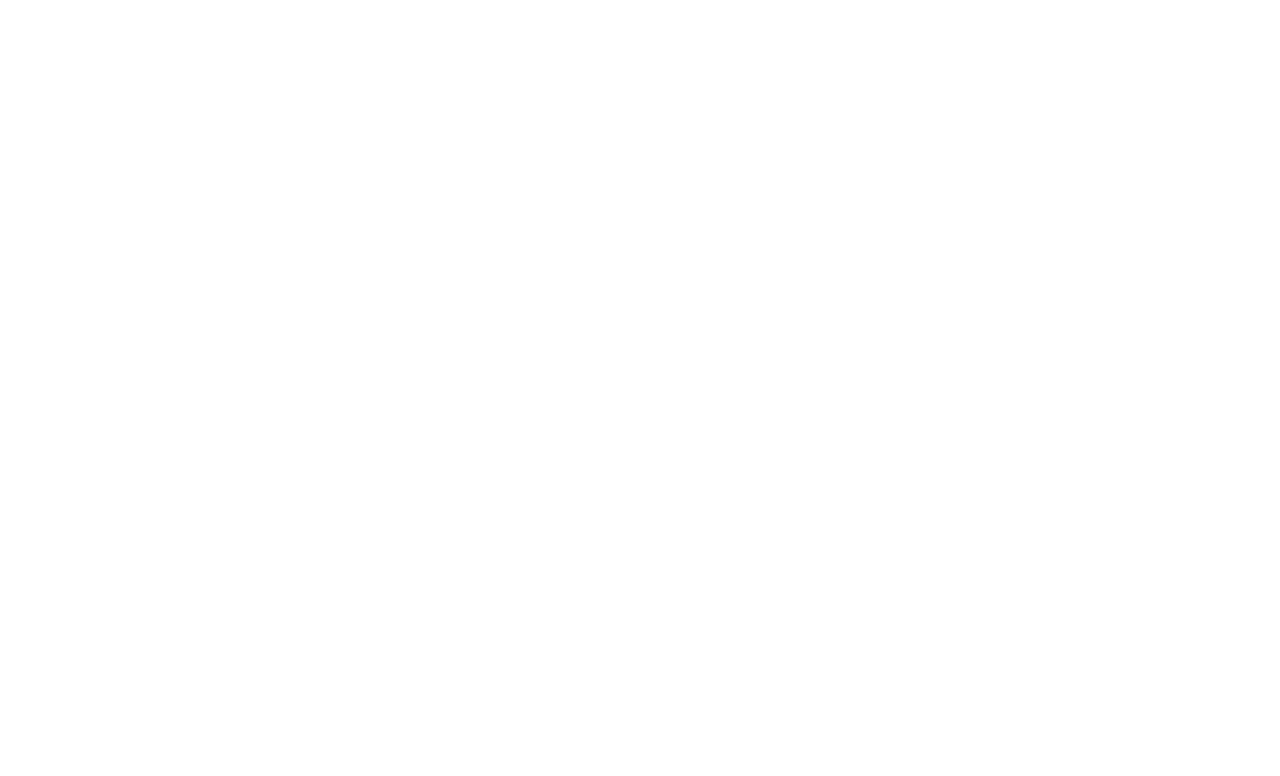
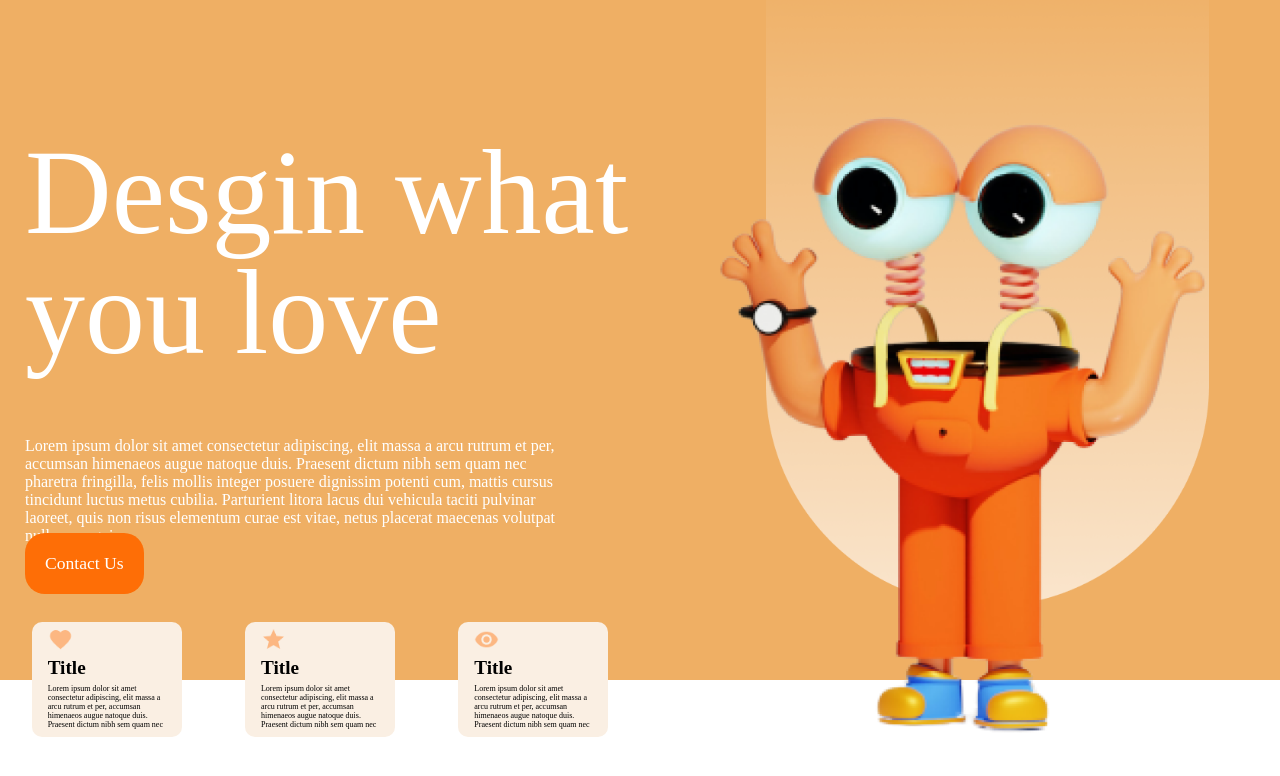
Before and after one commit to SamuelRiveros/landingPages, a plain HTML site: page index.html in a window 1280 px wide. Drawn offline with Linux system fonts and the light colour scheme.

Commit message:
feat: :sparkles: Pagina 2 hecha, MediaQuerie funcionando, lo hicimos en clase junto al profe

```diff
--- a/css/style.css
+++ b/css/style.css
@@ -0,0 +1,160 @@
+@import url(variables.css);
+*{
+    padding: 0;
+    margin: 0;
+    box-sizing: border-box;
+    font-family: 'Times New Roman', Times, serif;
+}
+body{
+    width: 100%;
+    height: 100vh;
+    display: grid;
+    grid-template-columns: repeat(3, 1fr) 3fr;
+    grid-template-rows: repeat(6, 1fr);
+    grid-template-areas:
+    ". . . logo"
+    "titulo titulo titulo logo"
+    "titulo titulo titulo logo"
+    "parrafo parrafo parrafo logo"
+    "boton . . logo"
+    "caja_1 caja_2 caja_3 ."
+    ;
+}
+.banner{
+    background-color: var(--color-primary);
+    position: absolute;
+    width: 100%;
+    height: 85vh;
+    z-index: -5;
+}
+.item_1{
+    margin-left: 25px;
+    /* background: red; */
+    grid-area: titulo;
+}
+.item_1 h1{
+    font-size: 7.5em;
+    line-height: 1;
+    font-weight: normal;
+    color: var(--color-ternary);
+}
+.item_2{
+    /* background: olivedrab; */
+    grid-area: logo;
+}
+.item_2 img{
+    width: 100%;
+    height: 110%;
+    object-fit: contain;
+}
+.item_3{
+    margin-left: 25px;
+    /* background: darkcyan; */
+    grid-area: parrafo;
+    display: flex;
+    align-items: center;
+}
+.item_3 p{
+    width: 90%;
+    height: 60px;
+    color: var(--color-ternary);
+    /* background: #e100ff; */
+}
+.item_4{
+    margin-left: 25px;
+    /* background: darkgoldenrod; */
+    grid-area: boton;
+}
+.item_4 button{
+    border: none;
+    background: var(--color-botton);
+    border-radius: 20px;
+    padding: 20px;
+    font-size: 1.1rem;
+    color: var(--color-ternary);
+}
+.item_5, .item_6, .item_7{
+    position: relative;
+    top: -45px;
+    display: flex;
+    justify-content: center;
+}
+.item_5{
+    /* background: #2d7aa0; */
+    grid-area: caja_1;
+
+}
+.item_6{
+    /* background: #31b80b; */
+    grid-area: caja_2;
+}
+.item_7{
+    /* background: #b20bb8; */
+    grid-area: caja_3;
+}
+
+.item_4 button:hover {
+    cursor: pointer;
+    background: rgb(255, 203, 107);
+    transition: 0.5s;
+}
+
+.card{
+    width: 150px;
+    height: 115px;
+    background: var(--color-card);
+    display: flex;
+    padding: 5px 16px;
+    flex-direction: column;
+    border-radius: 10px;
+}
+.card img{
+    width: 25px;
+    height: 25px;
+    object-fit: contain;
+}
+.card h3{
+    font-size: 1.2rem;
+    margin: 5px 0;
+}
+.card p{
+    font-size: 0.5rem;
+    height: 45px;
+    /* background: red; */
+    overflow: hidden;
+    text-overflow: ellipsis;
+}
+
+@media (width <= 800px){
+    body{
+        grid-template-columns: repeat(3, 1fr);
+        grid-template-rows: repeat(7, 1fr);
+        text-align: center;
+        grid-template-areas:
+        "titulo titulo titulo"
+        "logo logo logo"
+        "logo logo logo"
+        "logo logo logo"
+        "parrafo parrafo parrafo"
+        ". boton . "
+        "caja_1 caja_2 caja_3"
+        ;
+    }
+    .item_1 h1{
+        font-size: 4rem;
+        text-align: center;
+    }
+    .item_2 img {
+        height: 100%;
+    }
+    .item_3 p {
+        width: 100%;
+    }
+    .item_1, .item_3, .item_4{
+        margin: 0;
+
+    }
+    .item_5, .item_6, .item_7{
+        top: -20px;
+    }
+}
--- a/css/variables.css
+++ b/css/variables.css
@@ -0,0 +1,7 @@
+:root{
+    --color-primary:#EFAF64;
+    --color-secundary:#333333;
+    --color-ternary:#FFFFFF;
+    --color-botton: #FE6E06;
+    --color-card: #FAEFE3;
+}
--- a/index.html
+++ b/index.html
@@ -4,8 +4,42 @@
     <meta charset="UTF-8">
     <meta name="viewport" content="width=device-width, initial-scale=1.0">
     <title>Document</title>
+    <link rel="stylesheet" href="css/style.css">
 </head>
 <body>
-
+    <div class="banner"></div>
+    <div class="item_1">
+        <h1>Desgin what you love</h1>
+    </div>
+    <div class="item_2">
+        <img src="storage/img/Group 48.png">
+    </div>
+    <div class="item_3">
+        <p>Lorem ipsum dolor sit amet consectetur adipiscing, elit massa a arcu rutrum et per, accumsan himenaeos augue natoque duis. Praesent dictum nibh sem quam nec pharetra fringilla, felis mollis integer posuere dignissim potenti cum, mattis cursus tincidunt luctus metus cubilia. Parturient litora lacus dui vehicula taciti pulvinar laoreet, quis non risus elementum curae est vitae, netus placerat maecenas volutpat nullam magnis.</p>
+    </div>
+    <div class="item_4">
+        <button>Contact Us</button>
+    </div>
+    <div class="item_5">
+        <div class="card">
+            <img src="storage/img/Icons.png">
+            <h3>Title</h3>
+            <p>Lorem ipsum dolor sit amet consectetur adipiscing, elit massa a arcu rutrum et per, accumsan himenaeos augue natoque duis. Praesent dictum nibh sem quam nec pharetra fringilla, felis mollis integer posuere dignissim potenti cum, mattis cursus tincidunt luctus metus cubilia. Parturient litora lacus dui vehicula taciti pulvinar laoreet, quis non risus elementum curae est vitae, netus placerat maecenas volutpat nullam magnis.</p>
+        </div>
+    </div>
+    <div class="item_6">
+        <div class="card">
+            <img src="storage/img/Icons1.png">
+            <h3>Title</h3>
+            <p>Lorem ipsum dolor sit amet consectetur adipiscing, elit massa a arcu rutrum et per, accumsan himenaeos augue natoque duis. Praesent dictum nibh sem quam nec pharetra fringilla, felis mollis integer posuere dignissim potenti cum, mattis cursus tincidunt luctus metus cubilia. Parturient litora lacus dui vehicula taciti pulvinar laoreet, quis non risus elementum curae est vitae, netus placerat maecenas volutpat nullam magnis.</p>
+        </div>
+    </div>
+    <div class="item_7">
+        <div class="card">
+            <img src="storage/img/Icons2.png">
+            <h3>Title</h3>
+            <p>Lorem ipsum dolor sit amet consectetur adipiscing, elit massa a arcu rutrum et per, accumsan himenaeos augue natoque duis. Praesent dictum nibh sem quam nec pharetra fringilla, felis mollis integer posuere dignissim potenti cum, mattis cursus tincidunt luctus metus cubilia. Parturient litora lacus dui vehicula taciti pulvinar laoreet, quis non risus elementum curae est vitae, netus placerat maecenas volutpat nullam magnis.</p>
+        </div>
+    </div>
 </body>
 </html>
```
Also changed, not shown: storage/img/Group 48.png (added), storage/img/Icons.png (added), storage/img/Icons1.png (added), storage/img/Icons2.png (added).
